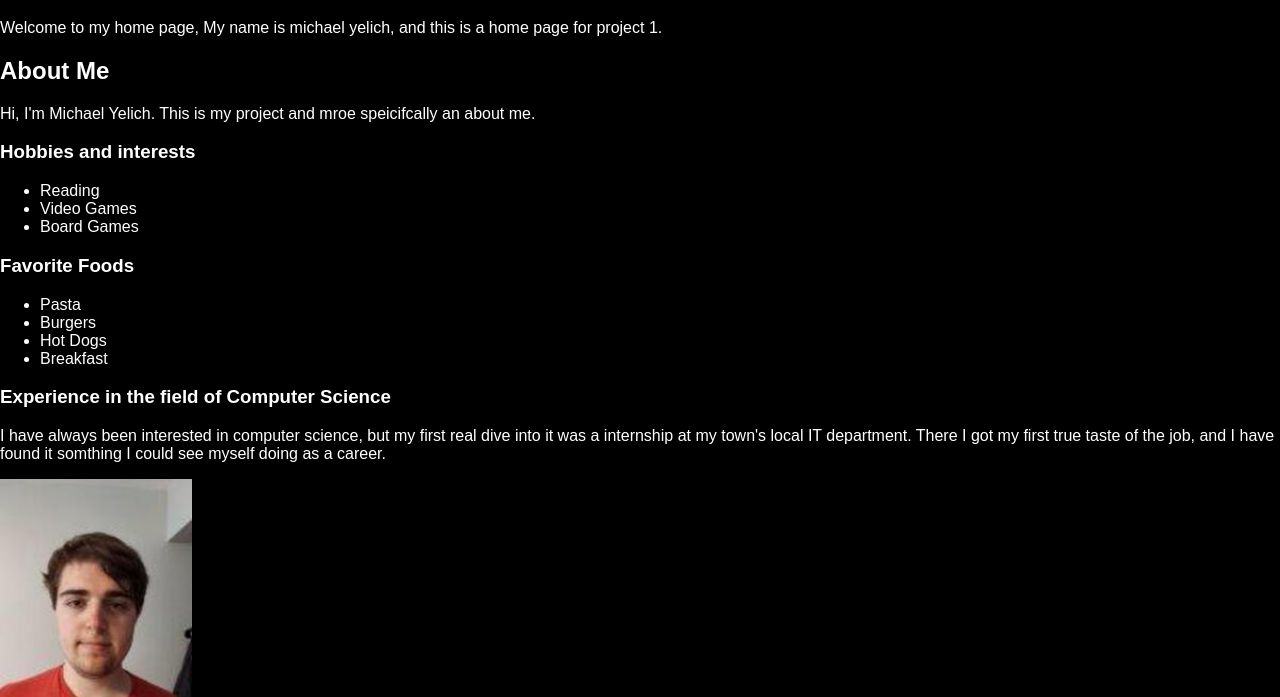
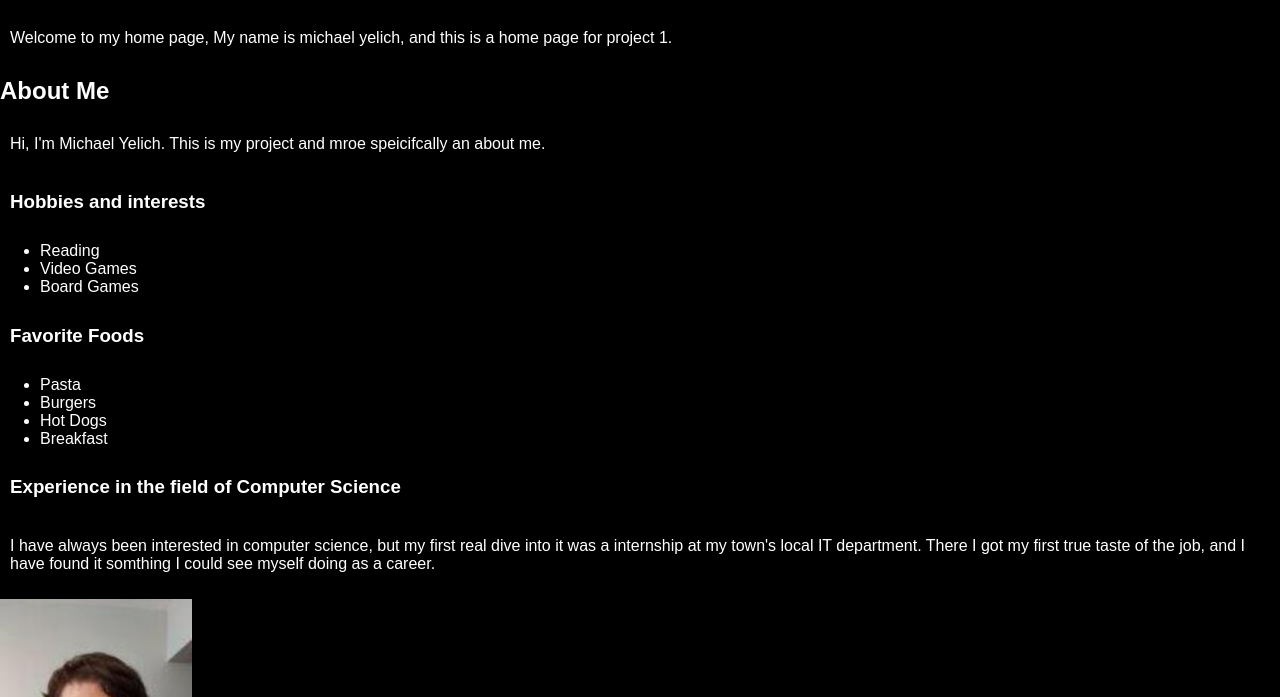
Before and after one commit to MichaelYelich/Project-3, a plain HTML site: page index.html in a window 1280 px wide. Shown: the part 103-800 px from the top of the page. Drawn offline with Linux system fonts and the light colour scheme.

Commit message:
further refinements

```diff
--- a/css/index_style.css
+++ b/css/index_style.css
@@ -9,6 +9,12 @@ img{
   height: 15%;
   width: 15%;
 }
+
+h3{
+  padding: 10px;
+}
+
 p{
   font-size: 100%;
+  padding: 10px;
 }
--- a/css/media_style.css
+++ b/css/media_style.css
@@ -8,6 +8,7 @@ h1{
 }
 h2{
   font-size: 150%;
+  padding: 10px;
 }
 img{
   height: 15%;
@@ -15,5 +16,5 @@ img{
 }
 p{
   font-size: 100%;
-  font:
+  padding: 10px;
 }
```
